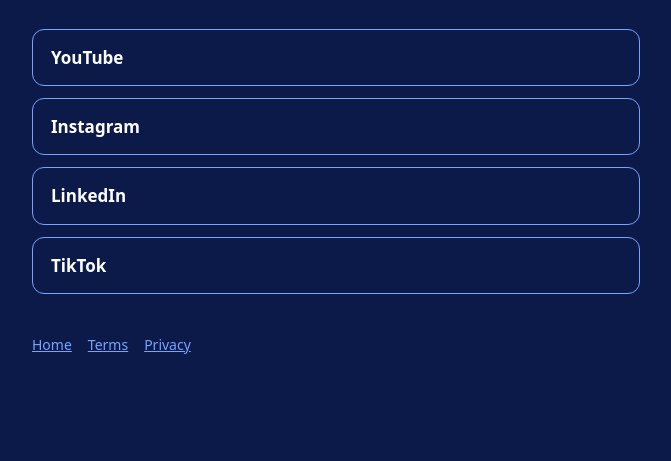
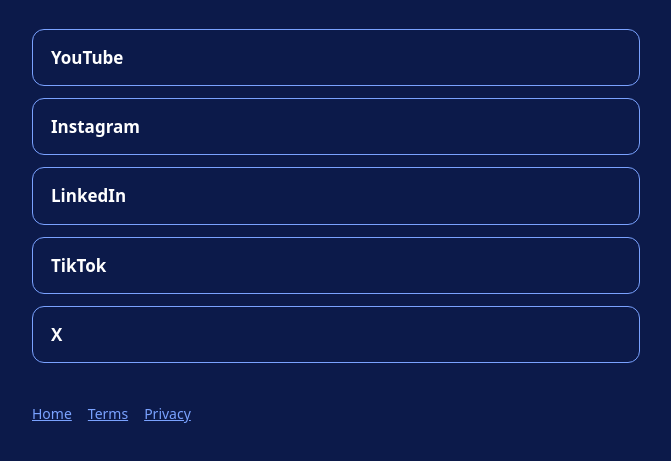
Before and after one commit to jaytheletterj/jaytheletterj.github.io, a plain HTML site: page index.html in a window 1280 px wide. Shown: the part 187-648 px from the top of the page, without its empty margins (304-975 px from the left). Drawn offline with Linux system fonts and the light colour scheme.

Commit message:
Add X link
Co-Authored-By: Claude Opus 5.5 <noreply@anthropic.com>

```diff
--- a/index.html
+++ b/index.html
@@ -8,5 +8,6 @@
 <a href="https://www.instagram.com/jaytheletterj/">Instagram</a>
 <a href="https://www.linkedin.com/company/theltrj/">LinkedIn</a>
 <a href="https://www.tiktok.com/@theltrj">TikTok</a>
+<a href="https://x.com/JaytheletterJ">X</a>
 </nav>
 <footer><a href="/">Home</a><a href="/terms/">Terms</a><a href="/privacy/">Privacy</a></footer></main></body></html>
```
